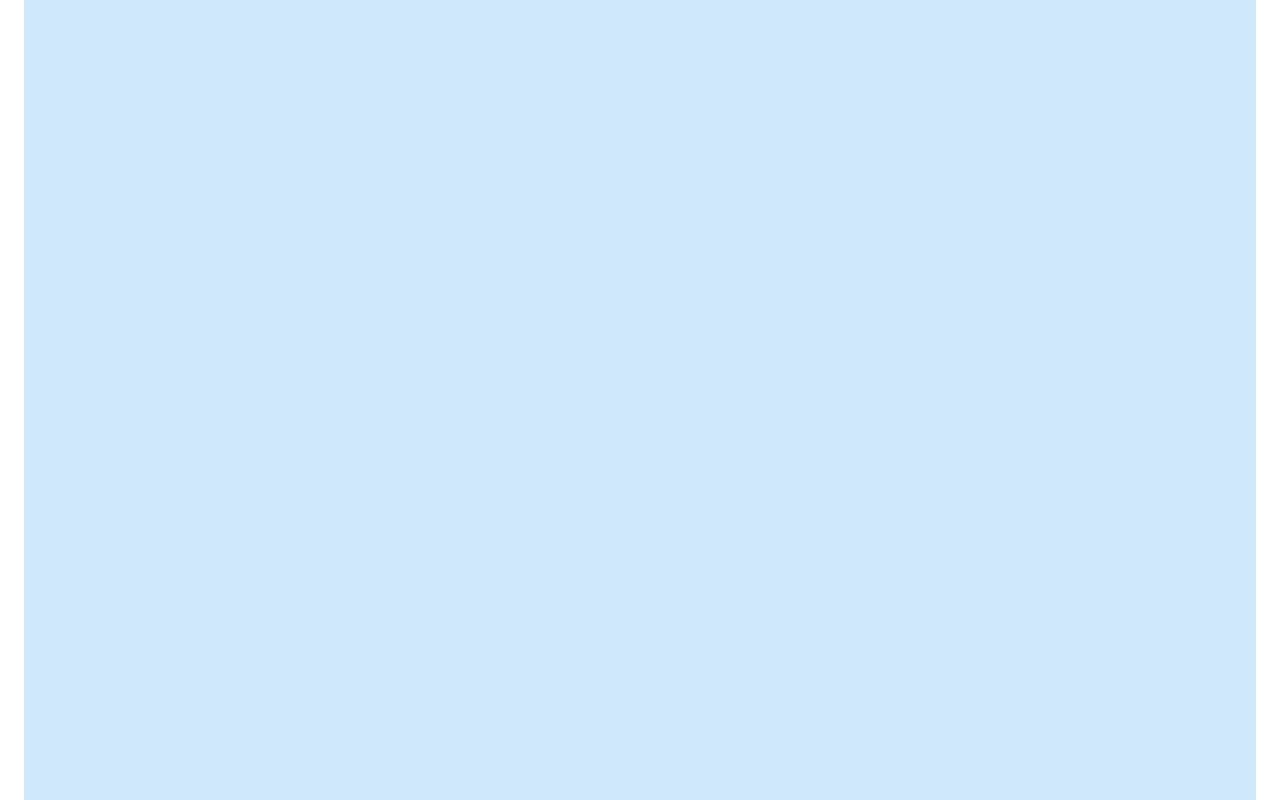
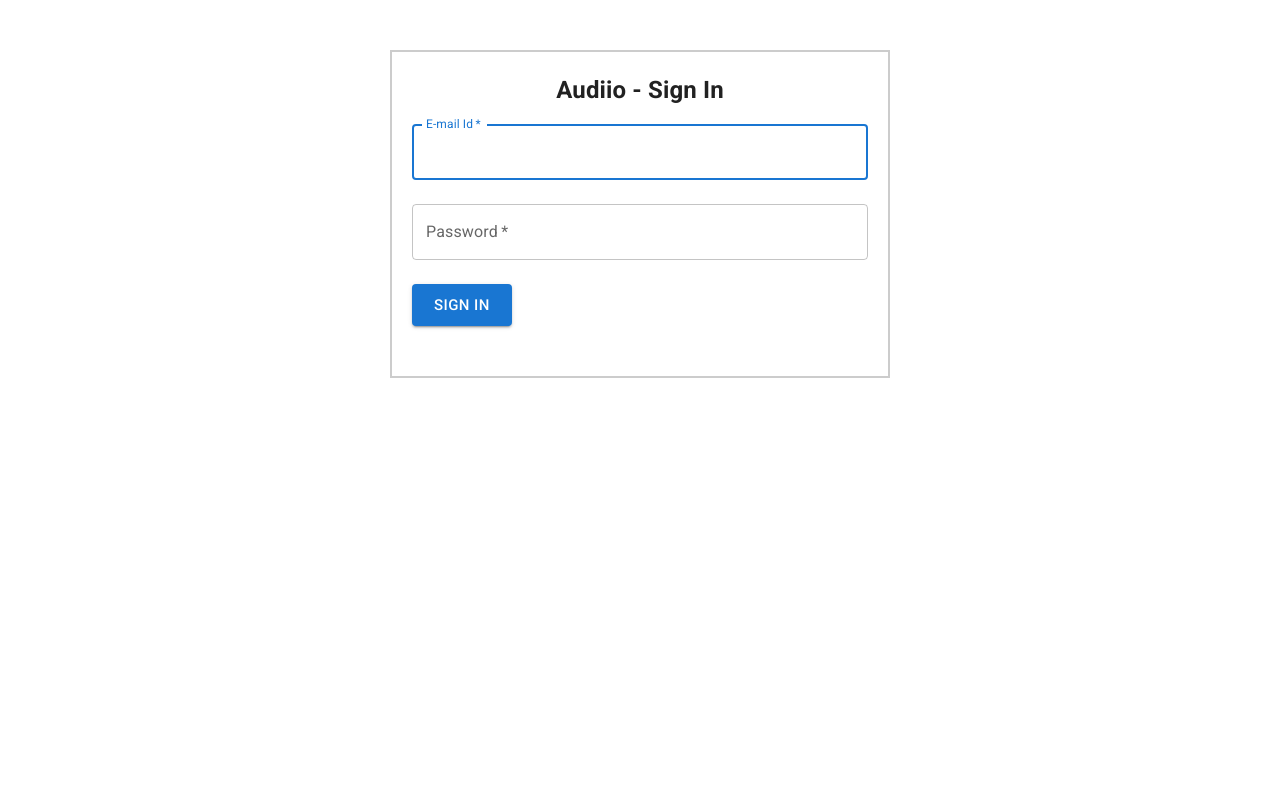
Before and after one commit to saideep-kankarla/scaler-capstone-project, a React (Vite) app in the folder client/: page / in a window 1280 px wide. Built offline with nearby package versions, Linux system fonts and the light colour scheme.

Commit message:
Login form component

```diff
--- a/client/src/App.jsx
+++ b/client/src/App.jsx
@@ -1,7 +1,6 @@
 import {Fragment} from 'react';
-import CssBaseline from '@mui/material/CssBaseline';
-import Box from '@mui/material/Box';
-import Container from '@mui/material/Container';
+import {CssBaseline, Container} from '@mui/material';
+import LoginForm from './components/LoginForm.jsx';
 
 import './styles/App.scss';
 
@@ -10,8 +9,8 @@
   return (
     <Fragment>
       <CssBaseline>
-        <Container maxWidth="false">
-          <Box sx={{ bgcolor: '#cfe8fc', width:'100%', height: '100vh' }} />
+        <Container component="main" maxWidth="false">
+          <LoginForm />
         </Container>
       </CssBaseline>
     </Fragment>
--- /dev/null
+++ b/client/src/components/LoginForm.jsx
@@ -0,0 +1,61 @@
+import React, { useState } from 'react';
+import { TextField, Button, Grid, Container, Typography } from '@mui/material';
+
+const LoginForm = () => {
+  const [username, setUsername] = useState('');
+  const [password, setPassword] = useState('');
+
+  const handleSubmit = (event) => {
+    event.preventDefault();
+    // Handle login logic here
+    console.log('Username:', username, 'Password:', password);
+    // Reset form fields
+    setUsername('');
+    setPassword('');
+  };
+
+  return (
+    <div className="login-form">
+      <h3>Audiio - Sign In</h3>
+      <form onSubmit={handleSubmit}>
+        <TextField
+          variant="outlined"
+          margin="normal"
+          required
+          fullWidth
+          type="email"
+          id="username"
+          label="E-mail Id"
+          name="emailId"
+          autoFocus
+          value={username}
+          onChange={(e) => setUsername(e.target.value)}
+        />
+        <TextField
+          variant="outlined"
+          margin="normal"
+          required
+          fullWidth
+          name="password"
+          label="Password"
+          type="password"
+          id="password"
+          autoComplete="current-password"
+          value={password}
+          onChange={(e) => setPassword(e.target.value)}
+        />
+        <Button
+          type="submit"
+          variant="contained"
+          color="primary"
+          size="large"
+          style={{ marginTop: '1rem' }}
+        >
+          Sign In
+        </Button>
+      </form>
+    </div>
+  );
+};
+
+export default LoginForm;
--- a/client/src/styles/App.scss
+++ b/client/src/styles/App.scss
@@ -1,8 +1,17 @@
+@import './reset';
 @import './font';
 
 body {
   background-color: #242424;
-  margin: 0;
-  min-width: 320px;
-  min-height: 100vh;
+  .login-form {
+    border: 2px solid #ccc;
+    margin: 50px auto;
+    width: 500px;
+    min-height: 300px;
+    padding: 20px 20px 50px;
+    h3 {
+      text-align: center;
+      font-size: 24px;
+    }
+  }
 }
--- a/client/src/styles/font.scss
+++ b/client/src/styles/font.scss
@@ -3,11 +3,8 @@
 
 :root {
   font-family: 'Roboto', sans-serif;
-  font-optical-sizing: auto;
   font-weight: 400;
   font-style: normal;
-  font-variation-settings: 'wdth' 100;
   color: $textcolor;
-
   line-height: 1.5;
 }
--- /dev/null
+++ b/client/src/styles/reset.scss
@@ -0,0 +1,76 @@
+/* 1. Use a more-intuitive box-sizing model */
+*,
+*::before,
+*::after {
+  box-sizing: border-box;
+}
+
+/* 2. Remove default margin */
+* {
+  margin: 0;
+}
+
+/* 3. Enable keyword animations */
+@media (prefers-reduced-motion: no-preference) {
+  html {
+    interpolate-size: allow-keywords;
+  }
+}
+
+body {
+  /* 4. Add accessible line-height */
+  line-height: 1.5;
+  /* 5. Improve text rendering */
+  -webkit-font-smoothing: antialiased;
+}
+
+/* 6. Improve media defaults */
+img,
+picture,
+video,
+canvas,
+svg {
+  display: block;
+  max-width: 100%;
+}
+
+/* 7. Inherit fonts for form controls */
+input,
+button,
+textarea,
+select {
+  font: inherit;
+}
+
+/* 8. Avoid text overflows */
+p,
+h1,
+h2,
+h3,
+h4,
+h5,
+h6 {
+  overflow-wrap: break-word;
+}
+
+/* 9. Improve line wrapping */
+p {
+  text-wrap: pretty;
+}
+
+h1,
+h2,
+h3,
+h4,
+h5,
+h6 {
+  text-wrap: balance;
+}
+
+/*
+  10. Create a root stacking context
+*/
+#root,
+#__next {
+  isolation: isolate;
+}
```
Also changed, not shown: client/src/components/Login.js (deleted, +0 -18 lines).
